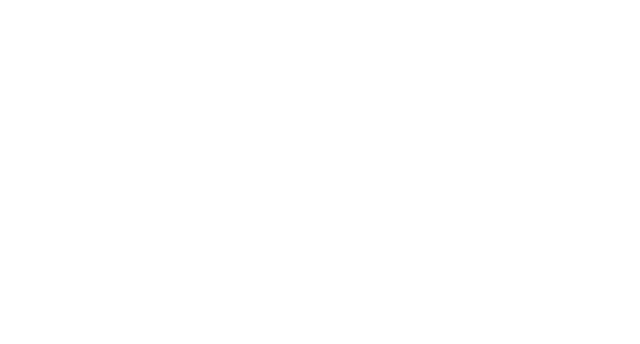
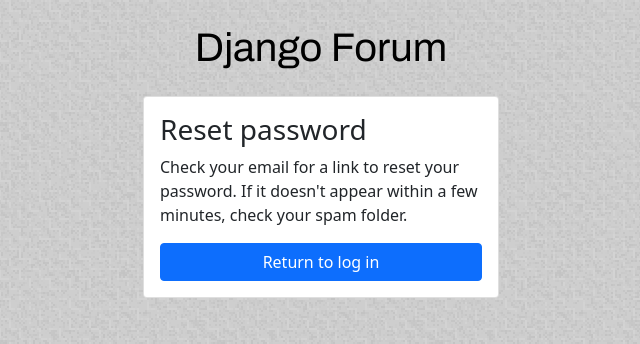
Before and after one commit to axinterop/ForumDjango, a Django app: page /reset/done/ in a window 1280 px wide. Before the commit the part shown is empty. Shown: the top 344 px of the page, without its empty margins (319-959 px from the left). Run offline with Django 3.2, Linux system fonts and the light colour scheme; some libraries are stand-ins or nearby versions.

Commit message:
Added content to 'password reset done' template
Added tests for 'password reset done' view

```diff
--- a/templates/base.html
+++ b/templates/base.html
@@ -30,7 +30,7 @@
                         </a>
                         <ul class="dropdown-menu" aria-labelledby="navbarDropdown">
                             <li><a class="dropdown-item" href="#">My account</a></li>
-                            <li><a class="dropdown-item" href="#">Change password</a></li>
+                            <li><a class="dropdown-item" href="{% url 'password_reset' %}">Change password</a></li>
                             <li>
                                 <hr class="dropdown-divider">
                             </li>
--- a/templates/password_reset_done.html
+++ b/templates/password_reset_done.html
@@ -0,0 +1,22 @@
+{% extends 'base_accounts.html' %}
+
+{% block title %}
+    Reset password
+{% endblock %}
+
+{% block content %}
+    <div class="row justify-content-center">
+        <div class="col-lg-4 col-md-6 col-sm-8">
+            <div class="card">
+                <div class="card-body">
+                    <h3 class="card-title">Reset password</h3>
+                    <p>Check your email for a link to reset your password. If it doesn't appear within a few minutes,
+                        check your spam folder.</p>
+                    <div class="d-grid">
+                        <a href="{% url 'login' %}" class="btn btn-primary">Return to log in</a>
+                    </div>
+                </div>
+            </div>
+        </div>
+    </div>
+{% endblock %}
```
Also changed, not shown: accounts/tests/test_view_password_reset.py (+13 -0 lines).
